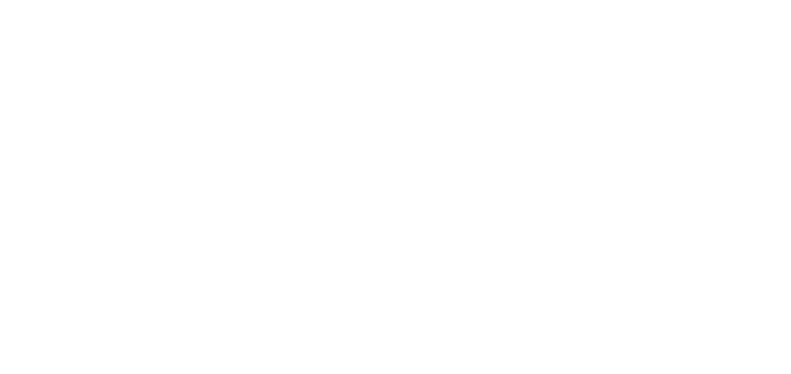
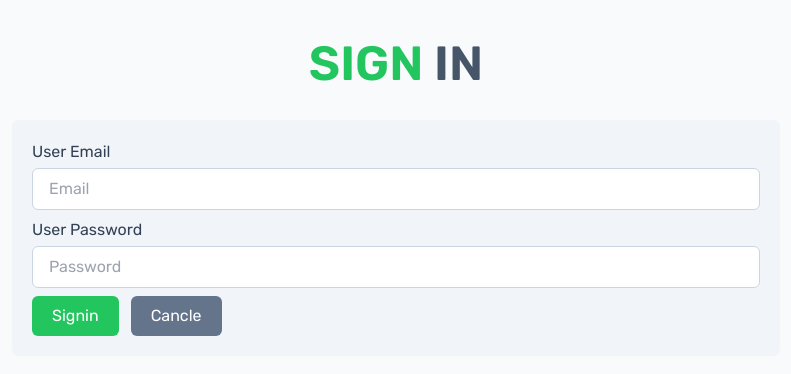
Before and after one commit to monishatBaishnab/todo, a React (Vite) app: page /signin in a window 1280 px wide. Before the commit this address had no page. Shown: the top 374 px of the page, without its empty margins (244-1035 px from the left). Built offline with nearby package versions, Linux system fonts and the light colour scheme.

Commit message:
Added Signin/add/edit form.

```diff
--- a/src/Router/Router.jsx
+++ b/src/Router/Router.jsx
@@ -4,6 +4,7 @@
 import Home from "../pages/Home";
 import AddTodo from "../pages/AddTodo";
 import EditTodo from "../pages/EditTodo";
+import SiginIn from "../pages/SiginIn";
 
 const Router = createBrowserRouter([
     {
@@ -20,6 +21,10 @@
         element: <AddTodo />
     },
     {
+        path: '/signin',
+        element: <SiginIn />
+    },
+    {
         path: '/edit/:id',
         element: <EditTodo />
     }
--- a/src/pages/Home.jsx
+++ b/src/pages/Home.jsx
@@ -5,7 +5,8 @@
         <div className="bg-slate-50 min-h-screen p-10 space-y-8">
             <h2 className="text-5xl uppercase font-semibold text-slate-600 text-center"><span className="text-green-500">Todo</span> App</h2>
             <div className="max-w-screen-md mx-auto">
-                <button className="bg-green-500 px-5 py-2 rounded-md text-white">Add Todo</button>
+                <button className="bg-green-500 px-5 py-2 rounded-md text-white">Sign in</button>
+                <p className="text-slate-500 text-sm mt-2">Note: If you want to add, edit or delete a todo, then signin with admin email and password.</p>
                 <TodoContainer />
             </div>
         </div>
--- /dev/null
+++ b/src/pages/SiginIn.jsx
@@ -0,0 +1,30 @@
+import { useNavigate } from "react-router-dom";
+
+const SiginIn = () => {
+    const navigate = useNavigate();
+    return (
+        <div className="bg-slate-50 min-h-screen p-10 space-y-8">
+            <h2 className="text-5xl uppercase font-semibold text-slate-600 text-center"><span className="text-green-500">sign</span> in</h2>
+            <div className="max-w-screen-md mx-auto bg-slate-100 p-5 rounded-md">
+                <div>
+                    <form className="space-y-2">
+                        <div>
+                            <label htmlFor="title" className="text-slate-700 block">User Email</label>
+                            <input name="desc" type="text" id="title" className="w-full px-4 py-2 rounded-md focus:outline-none border border-slate-300 mt-1 focus:border-green-500" placeholder="Email" />
+                        </div>
+                        <div>
+                            <label htmlFor="title" className="text-slate-700 block">User Password</label>
+                            <input name="desc" type="password" id="title" className="w-full px-4 py-2 rounded-md focus:outline-none border border-slate-300 mt-1 focus:border-green-500" placeholder="Password" />
+                        </div>
+                        <div className="flex items-center gap-3">
+                            <button type="submit" className="px-5 py-2 bg-green-500 rounded-md text-white">Signin</button>
+                            <button onClick={() => navigate('/')} type="button" className="px-5 py-2 bg-slate-500 rounded-md text-white">Cancle</button>
+                        </div>
+                    </form>
+                </div>
+            </div>
+        </div>
+    );
+};
+
+export default SiginIn;
```
